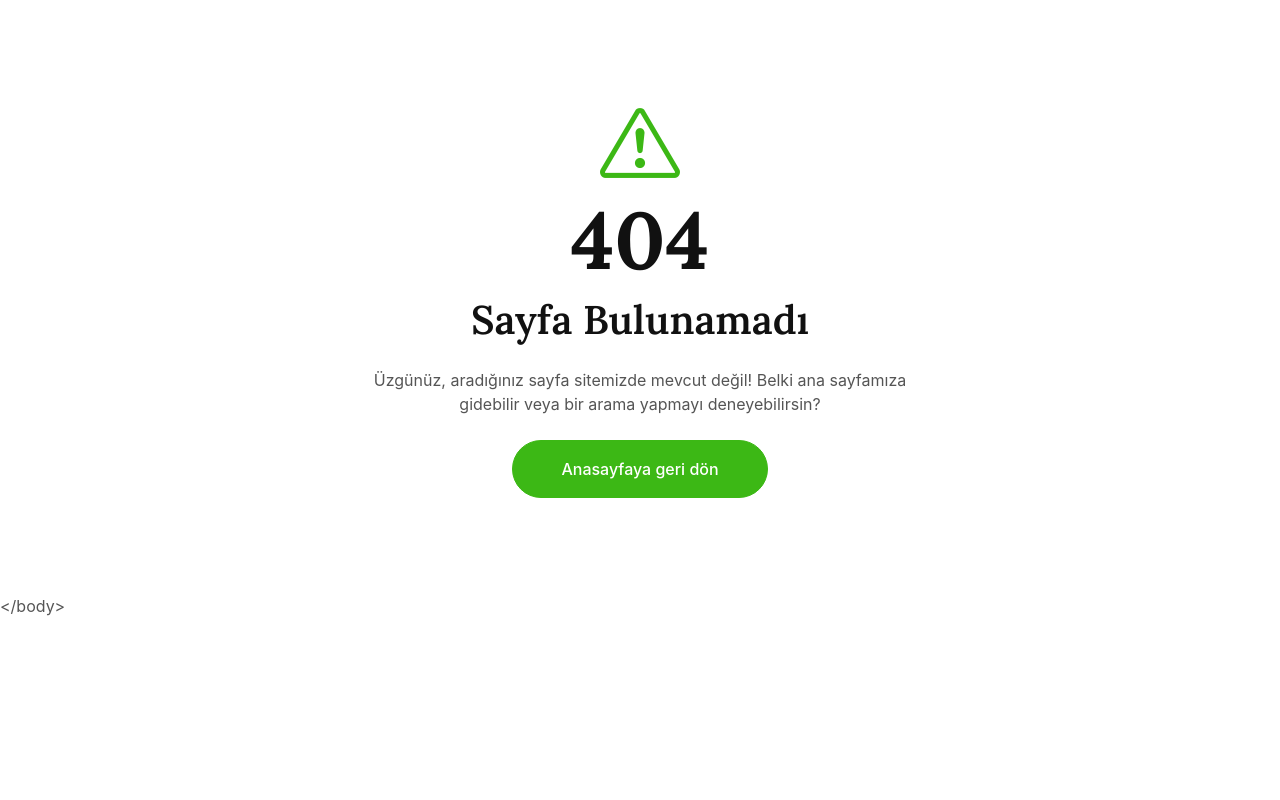
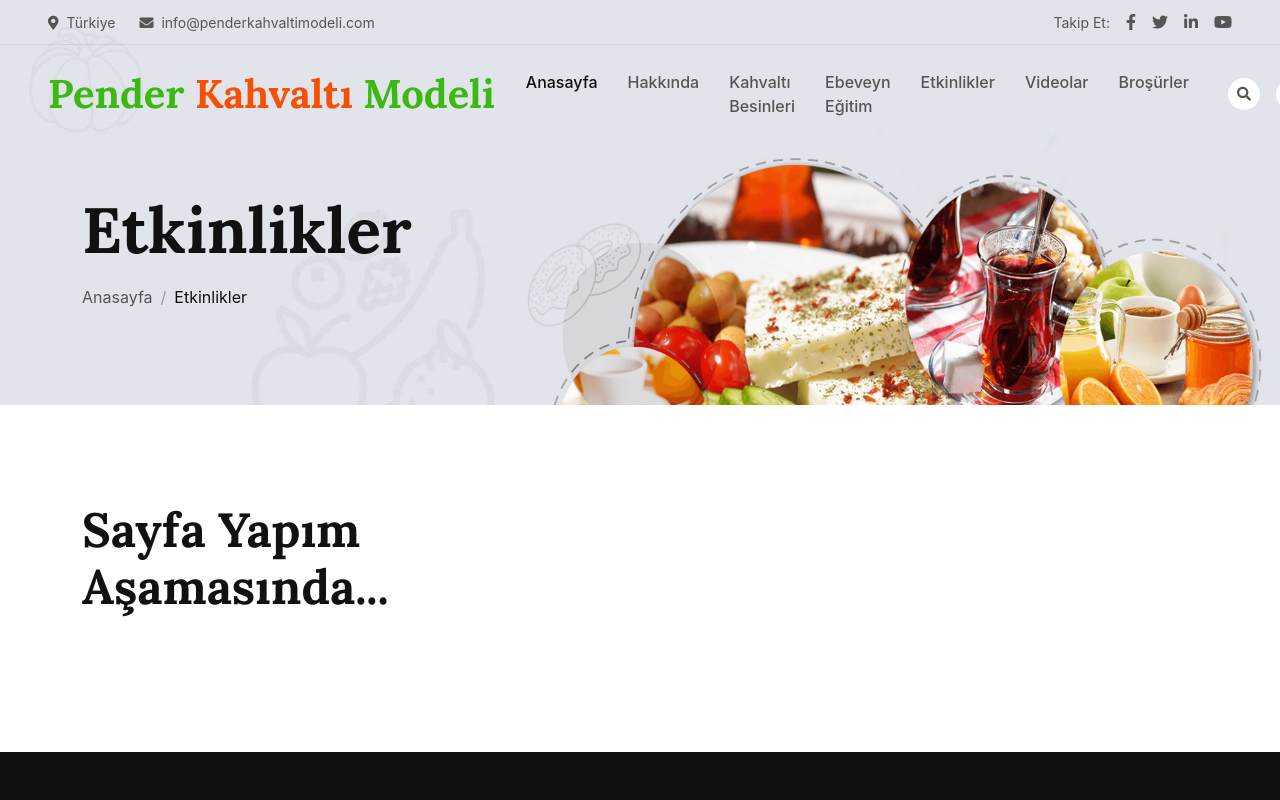
Before and after one commit to kburaky/pender, a React (Create React App) app: page /etkinlikler in a window 1280 px wide. Before the commit this address had no page. Shown: the top 800 px of the page. Built offline with nearby package versions, Linux system fonts and the light colour scheme.

Commit message:
modified:   src/App.js 	modified:   src/components/NavBar.jsx 	new file:   src/pages/Activities.jsx 	new file:   src/pages/Brochures.jsx 	new file:   src/pages/ParentEducation.jsx 	new file:   src/pages/Videos.jsx

```diff
--- a/src/App.js
+++ b/src/App.js
@@ -3,6 +3,10 @@ import Index from "./pages/Index"
 import About from "./pages/About"
 import BreakfastFoods from "./pages/BreakfastFoods"
 import ModelComponents from "./pages/ModelComponents"
+import ParentEducation from "./pages/ParentEducation"
+import Activities from "./pages/Activities"
+import Videos from "./pages/Videos"
+import Brochures from "./pages/Brochures"
 import PageNotFound from "./pages/PageNotFound"
 import ModelBilesenBir from "./pages/ModelBilesenBir"
 import ModelBilesenIki from "./pages/ModelBilesenIki"
@@ -25,6 +29,10 @@ function App() {
         <Route path="/hakkinda" element={<About/>} />
         <Route path="/kahvalti-besinleri" element={<BreakfastFoods/>} />
         <Route path="/model-bilesenleri" element={<ModelComponents/>} />
+        <Route path="/ebeveyn-egitim" element={<ParentEducation/>} />
+        <Route path="/etkinlikler" element={<Activities/>} />
+        <Route path="/videolar" element={<Videos/>} />
+        <Route path="/brosurler" element={<Brochures/>} />
         <Route path="/onceki-ilgili-davranis" element={<ModelBilesenBir/>} />
         <Route path="/algilanan-fayda" element={<ModelBilesenIki/>} />
         <Route path="/algilanan-engeller" element={<ModelBilesenUc/>} />
--- a/src/components/NavBar.jsx
+++ b/src/components/NavBar.jsx
@@ -30,10 +30,10 @@ function NavBar() {
                     <a href="/" className="nav-item nav-link active">Anasayfa</a>
                     <a href="/hakkinda" className="nav-item nav-link">Hakkında</a>
                     <a href="/kahvalti-besinleri" className="nav-item nav-link">Kahvaltı Besinleri</a>
-                    <a href="/kahvalti-besinleri" className="nav-item nav-link">Ebeveyn Eğitim</a>
-                    <a href="/kahvalti-besinleri" className="nav-item nav-link">Etkinlikler</a>
-                    <a href="/kahvalti-besinleri" className="nav-item nav-link">Videolar</a>
-                    <a href="/kahvalti-besinleri" className="nav-item nav-link">Broşürler</a>
+                    <a href="/ebeveyn-egitim" className="nav-item nav-link">Ebeveyn Eğitim</a>
+                    <a href="/etkinlikler" className="nav-item nav-link">Etkinlikler</a>
+                    <a href="/videolar" className="nav-item nav-link">Videolar</a>
+                    <a href="/brosurler" className="nav-item nav-link">Broşürler</a>
                     {/*<a href="/model-bilesenleri" className="nav-item nav-link">Model Bileşenleri</a>*/}
 
                     {/*
--- /dev/null
+++ b/src/pages/Activities.jsx
@@ -0,0 +1,54 @@
+import React from 'react'
+
+import Breadcrumb from '../components/Breadcrumb'
+import NavBar from '../components/NavBar'
+import Footer from '../components/Footer'
+
+function Activities() {
+  return (
+    <div>
+      <NavBar />
+      <Breadcrumb page="Etkinlikler" title="Etkinlikler" />
+
+      <div className="container-xxl py-5">
+  <div className="container">
+      <div className="row g-5 align-items-center">
+          <div className="col-lg-6 wow fadeIn" data-wow-delay="0.1s">
+          <h1 className="display-5 mb-4">Sayfa Yapım Aşamasında...</h1>
+          </div>
+          <div className="col-lg-6 wow fadeIn" data-wow-delay="0.5s">
+
+
+
+          </div>
+      </div>
+
+      <div className="row g-5 align-items-center">
+                <div className="col-lg-6 wow fadeIn" data-wow-delay="0.1s">
+
+                <p></p>
+
+
+
+
+                </div>
+                <div className="col-lg-6 wow fadeIn" data-wow-delay="0.5s">
+
+
+
+                </div>
+            </div>
+
+
+
+
+  </div>
+</div>
+
+      <Footer />
+
+    </div>
+  )
+}
+
+export default Activities
--- /dev/null
+++ b/src/pages/Brochures.jsx
@@ -0,0 +1,54 @@
+import React from 'react'
+
+import Breadcrumb from '../components/Breadcrumb'
+import NavBar from '../components/NavBar'
+import Footer from '../components/Footer'
+
+function Brochures() {
+  return (
+    <div>
+      <NavBar />
+      <Breadcrumb page="Broşürler" title="Broşürler" />
+
+      <div className="container-xxl py-5">
+  <div className="container">
+      <div className="row g-5 align-items-center">
+          <div className="col-lg-6 wow fadeIn" data-wow-delay="0.1s">
+          <h1 className="display-5 mb-4">Sayfa Yapım Aşamasında...</h1>
+          </div>
+          <div className="col-lg-6 wow fadeIn" data-wow-delay="0.5s">
+
+
+
+          </div>
+      </div>
+
+      <div className="row g-5 align-items-center">
+                <div className="col-lg-6 wow fadeIn" data-wow-delay="0.1s">
+
+                <p></p>
+
+
+
+
+                </div>
+                <div className="col-lg-6 wow fadeIn" data-wow-delay="0.5s">
+
+
+
+                </div>
+            </div>
+
+
+
+
+  </div>
+</div>
+
+      <Footer />
+
+    </div>
+  )
+}
+
+export default Brochures
--- /dev/null
+++ b/src/pages/ParentEducation.jsx
@@ -0,0 +1,55 @@
+import React from 'react'
+
+import Breadcrumb from '../components/Breadcrumb'
+import NavBar from '../components/NavBar'
+import Footer from '../components/Footer'
+
+
+function ParentEducation() {
+  return (
+    <div>
+      <NavBar />
+      <Breadcrumb page="Ebeveyn Eğitim" title="Ebeveyn Eğitim" />
+
+      <div className="container-xxl py-5">
+  <div className="container">
+      <div className="row g-5 align-items-center">
+          <div className="col-lg-6 wow fadeIn" data-wow-delay="0.1s">
+          <h1 className="display-5 mb-4">Sayfa Yapım Aşamasında...</h1>
+          </div>
+          <div className="col-lg-6 wow fadeIn" data-wow-delay="0.5s">
+
+
+
+          </div>
+      </div>
+
+      <div className="row g-5 align-items-center">
+                <div className="col-lg-6 wow fadeIn" data-wow-delay="0.1s">
+
+                <p></p>
+
+
+
+
+                </div>
+                <div className="col-lg-6 wow fadeIn" data-wow-delay="0.5s">
+
+
+
+                </div>
+            </div>
+
+
+
+
+  </div>
+</div>
+
+      <Footer />
+
+    </div>
+  )
+}
+
+export default ParentEducation
--- /dev/null
+++ b/src/pages/Videos.jsx
@@ -0,0 +1,54 @@
+import React from 'react'
+
+import Breadcrumb from '../components/Breadcrumb'
+import NavBar from '../components/NavBar'
+import Footer from '../components/Footer'
+
+function Videos() {
+  return (
+    <div>
+      <NavBar />
+      <Breadcrumb page="Videolar" title="Videolar" />
+
+      <div className="container-xxl py-5">
+  <div className="container">
+      <div className="row g-5 align-items-center">
+          <div className="col-lg-6 wow fadeIn" data-wow-delay="0.1s">
+          <h1 className="display-5 mb-4">Sayfa Yapım Aşamasında...</h1>
+          </div>
+          <div className="col-lg-6 wow fadeIn" data-wow-delay="0.5s">
+
+
+
+          </div>
+      </div>
+
+      <div className="row g-5 align-items-center">
+                <div className="col-lg-6 wow fadeIn" data-wow-delay="0.1s">
+
+                <p></p>
+
+
+
+
+                </div>
+                <div className="col-lg-6 wow fadeIn" data-wow-delay="0.5s">
+
+
+
+                </div>
+            </div>
+
+
+
+
+  </div>
+</div>
+
+      <Footer />
+
+    </div>
+  )
+}
+
+export default Videos
```
